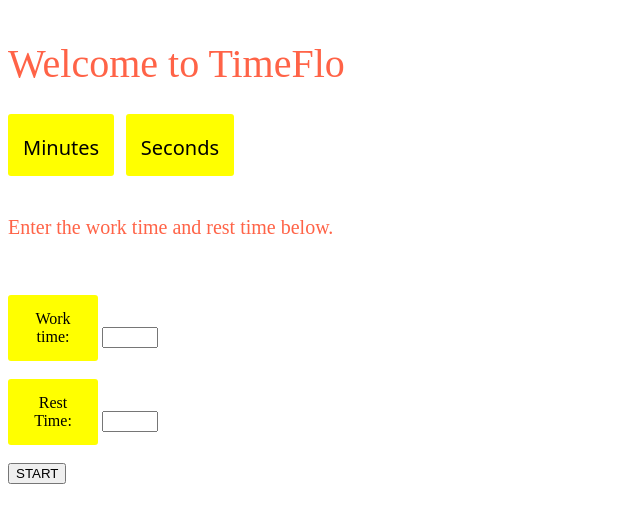
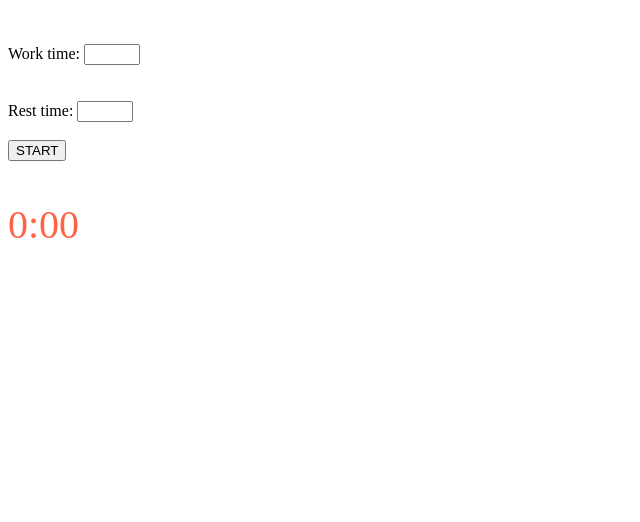
Before and after one commit to joelcrouch/TimeFlo-JS, a plain HTML site: page index.html in a window 1280 px wide. Shown: the whole page, without its empty margins (0-640 px from the left). Drawn offline with Linux system fonts and the light colour scheme; files that its build step writes are made by us from their sources; files whose address does not match are found by name.

Commit message:
fixed minute output

```diff
--- a/index.html
+++ b/index.html
@@ -1,33 +1,16 @@
 <!DOCTYPE html>
 <html>
 	<head>
-    <title>
-        TimeFlo
-    </title>
-
+		<title>TimeFlo</title>
         <link rel = "stylesheet" href="src/css/style.css" type="text/css">
 	</head>
-
 	<body>
-    <h1>Welcome to TimeFlo</h1>
-        <div id="Pomodortimer">
-            <div>
-                <span class="minutes"></span>
-                <div class="inside">Minutes</div>
-            </div>
-            <div>
-                <span class="seconds"></span>
-                <div class="inside">Seconds</div>
-            </div>
-        </div>
-        <h2>Enter the work time and rest time below.</h2>
-        <form>
-            <br><br><label for ="worktime">Work time:</label>
-            <input type="number" id="worktime" name="worktime" min ="5" max ="60"><br><br>
-            <label for="resttime">Rest Time:</label>
-            <input type="number" id="resttime" name="resttime" min ="5" max ="15"><br><br>
-        <form>
-        <button onclick="alltogether(document.getElementById("worktime").value, document.getElementById("resttime").value)">START</button>
+        <br><br><label for ="work">Work time:</label>
+            <input type="number" name="work" id="work" min ="5" max ="60"><br>
+        <br><br><label for ="rest">Rest time:</label>
+            <input type="number" name="rest" id="rest" min ="5" max ="15"><br><br>
+		<button onclick ="timer(document.getElementById('work').value, document.getElementById('rest').value)">START</button>
+        <h1 id="clock">0:00</h1>
         <script src ="src/js/main.js"></script>
     </body>
 </html>
```
Lines whose indentation alone changed are shown as unchanged.
